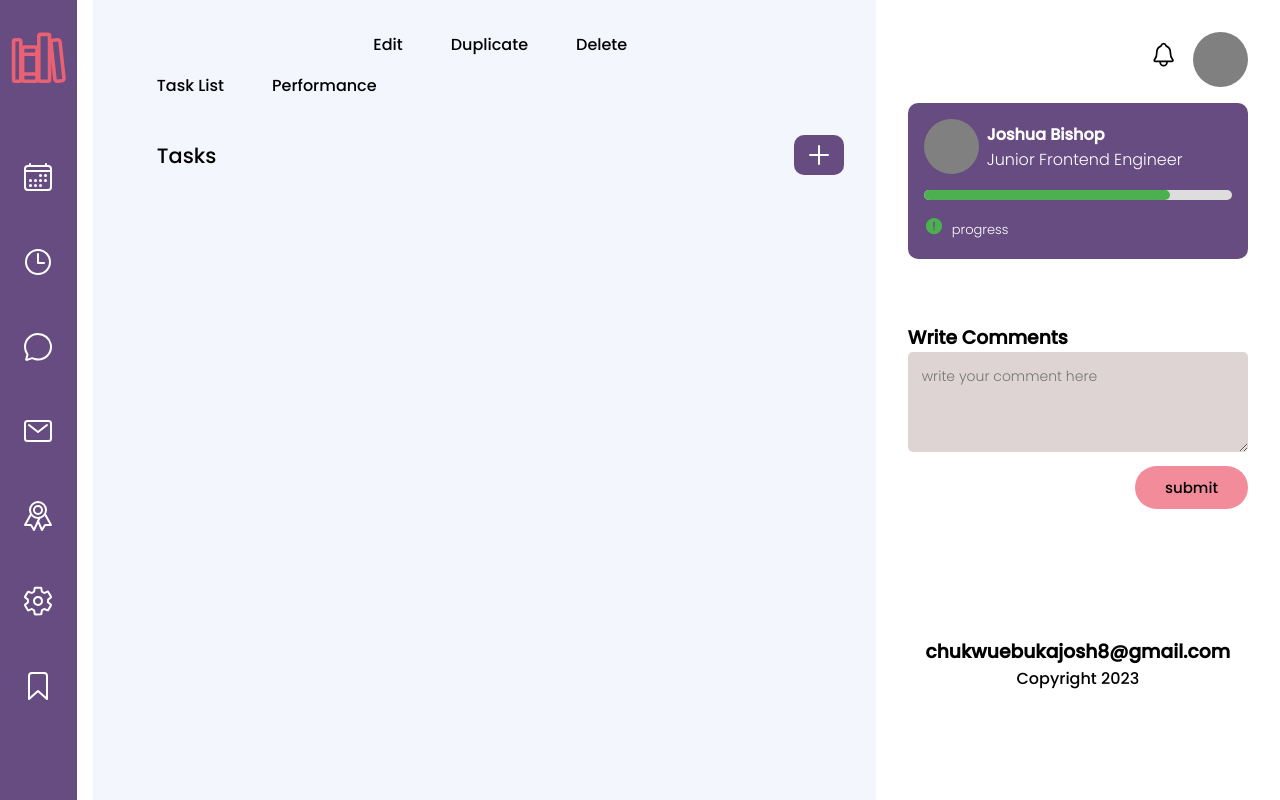
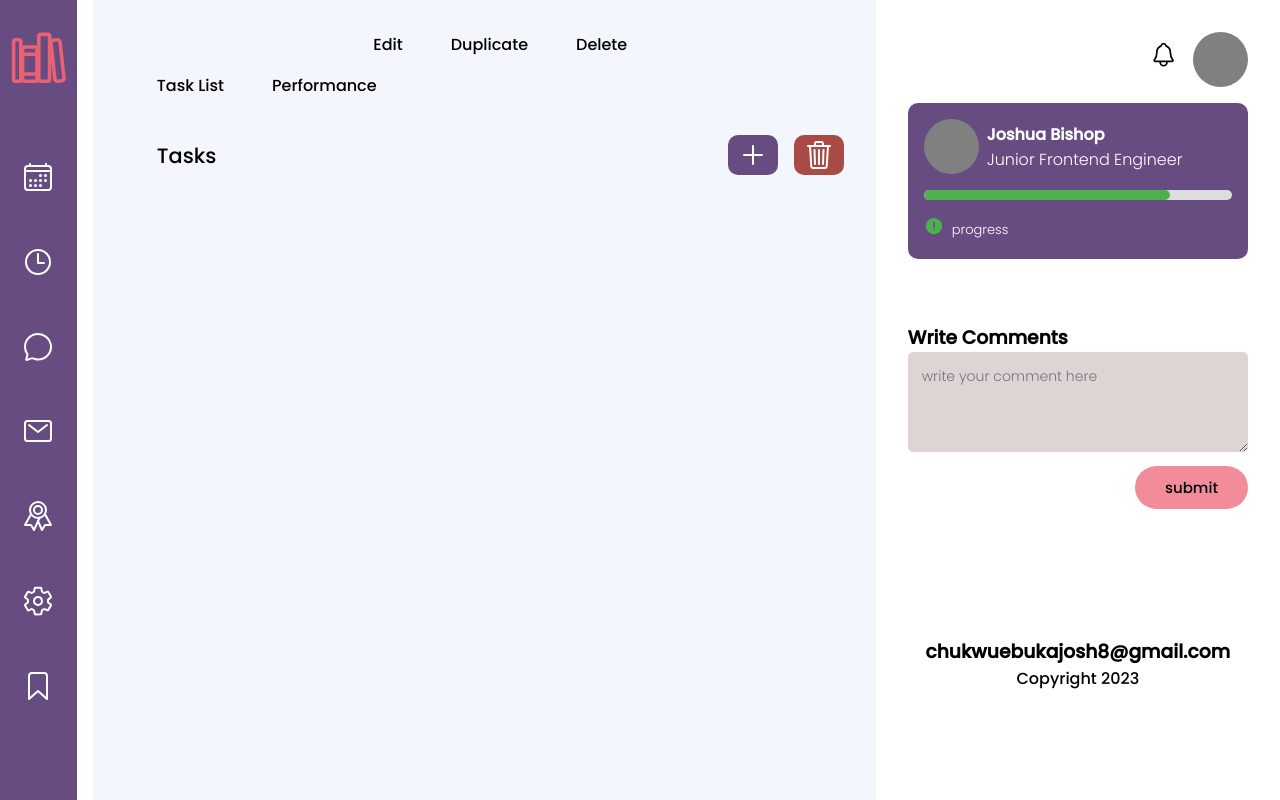
Before and after one commit to Joshua504/todo, a plain HTML site: page index.html in a window 1280 px wide. Drawn offline with nearby package versions, Linux system fonts and the light colour scheme; a web font is replaced by a local one.

Commit message:
test 2 added a clear all button

```diff
--- a/index.html
+++ b/index.html
@@ -66,9 +66,14 @@
         <div>
           <ul class="task-list">
             <li>tasks</li>
-            <button class="show-popup">
-              <ion-icon name="add-outline"></ion-icon>
-            </button>
+            <div class="btns">
+              <button class="show-popup">
+                <ion-icon name="add-outline"></ion-icon>
+              </button>
+              <button class="clear-all">
+                <ion-icon name="trash-outline"></ion-icon>
+              </button>
+            </div>
           </ul>
         </div>
         <!-- ------------------------------- pop-up -------------------------------- -->
--- a/script.js
+++ b/script.js
@@ -55,9 +55,9 @@ addTaskEl.addEventListener("click", () => {
   }
 });
 
-// const dropDown = document.querySelector(".drop");
-// const prog = document.querySelector(".progress");
-// console.log('dropDown: ', dropDown);
+const dropdown = document.getElementById('dropdown');
+const prog = document.querySelector(".progress");
+console.log('dropDown: ', dropdown);
 
 // if(dropDown.textContent.includes('active')){
 //   prog.style.width = "20%"
--- a/style.css
+++ b/style.css
@@ -96,8 +96,29 @@
   font-size: 1.3rem;
   text-transform: capitalize;
 }
-.task-list > button {
+.task-list > div > .show-popup {
   background: #674c81;
+  display: flex;
+  justify-content: center;
+  align-items: center;
+  height: 40px;
+  width: 50px;
+  font-size: 2em;
+  font-weight: bold;
+  color: #fff;
+  border: none;
+  outline: none;
+  border-radius: 10px;
+  cursor: pointer;
+}
+.btns{
+  display: flex;
+  justify-content: center;
+  align-items: center;
+  gap: 1em;
+}
+.task-list > div > .clear-all{
+  background: #AA4A44;
   display: flex;
   justify-content: center;
   align-items: center;
```
